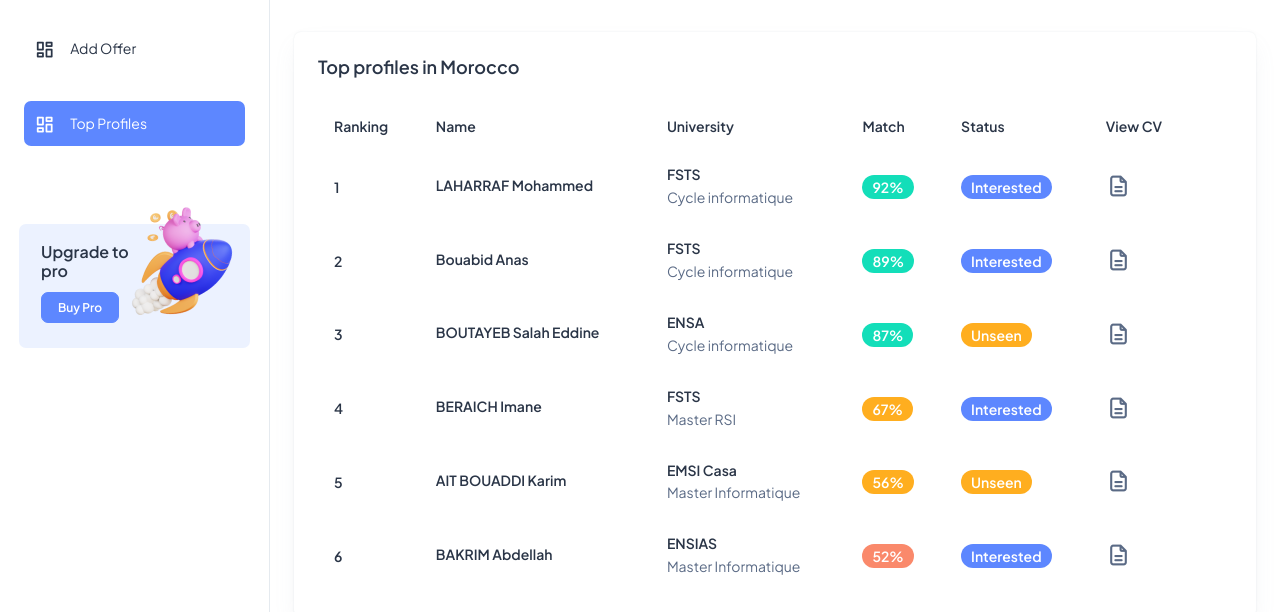
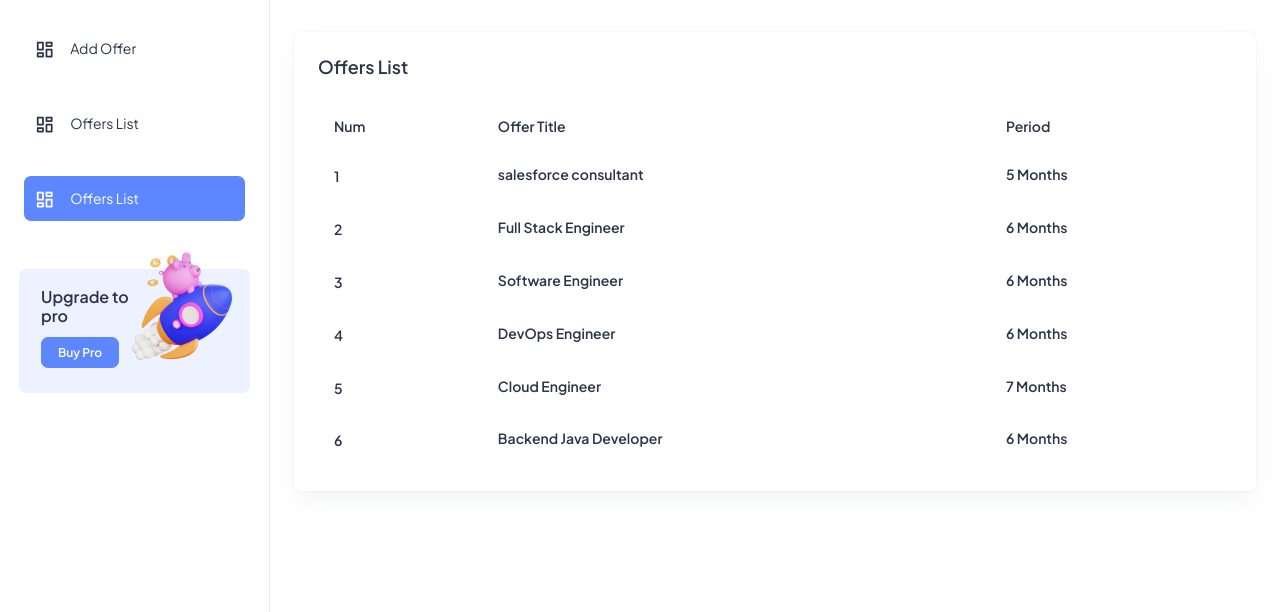
Before and after one commit to anasbouabid/hackathon-emsi, a website: page src/html/OffersList.html in a window 1280 px wide. Shown: the part 74-686 px from the top of the page. Drawn offline with Linux system fonts and the light colour scheme.

Commit message:
offers list

```diff
--- a/src/html/offer.html
+++ b/src/html/OffersList.html
@@ -47,20 +47,20 @@
                 <span>
                   <i class="ti ti-layout-dashboard"></i>
                 </span>
-                <span class="hide-menu">Top Profiles</span>
+                <span class="hide-menu">Offers List</span>
               </a>
             </li>
             <li class="nav-small-cap">
               <i class="ti ti-dots nav-small-cap-icon fs-4"></i>
             </li>
-       <!--     <li class="sidebar-item">
-              <a class="sidebar-link" href="index.html" aria-expanded="false">
+           <li class="sidebar-item">
+              <a class="sidebar-link" href="OffersList.html" aria-expanded="false">
                 <span>
                   <i class="ti ti-layout-dashboard"></i>
                 </span>
-                <span class="hide-menu">Dashboard</span>
+                <span class="hide-menu">Offers List</span>
               </a>
-            </li>-->
+            </li>
           </ul>
           <div class="unlimited-access hide-menu bg-light-primary position-relative mb-7 mt-5 rounded">
             <div class="d-flex">
@@ -125,21 +125,21 @@
           <div class="col-lg-16 d-flex align-items-stretch">
             <div class="card w-100">
               <div class="card-body p-4">
-                <h5 class="card-title fw-semibold mb-4">Top profiles in Morocco</h5>
+                <h5 class="card-title fw-semibold mb-4">Offers List</h5>
                 <div class="table-responsive">
                   <table class="table text-nowrap mb-0 align-middle">
                     <thead class="text-dark fs-4">
                       <tr>
                         <th class="border-bottom-0">
-                          <h6 class="fw-semibold mb-0">Ranking</h6>
+                          <h6 class="fw-semibold mb-0">Num</h6>
                         </th>
                         <th class="border-bottom-0">
-                          <h6 class="fw-semibold mb-0">Name</h6>
+                          <h6 class="fw-semibold mb-0">Offer Title</h6>
                         </th>
                         <th class="border-bottom-0">
-                          <h6 class="fw-semibold mb-0">University</h6>
+                          <h6 class="fw-semibold mb-0">Period</h6>
                         </th>
-                        <th class="border-bottom-0">
+                 <!--      <th class="border-bottom-0">
                           <h6 class="fw-semibold mb-0">Match</h6>
                         </th>
                         <th class="border-bottom-0">
@@ -147,26 +147,24 @@
                         </th>
                         <th class="border-bottom-0">
                           <h6 class="fw-semibold mb-0">View CV</h6>
-                        </th>
+                        </th>-->
                       </tr>
                     </thead>
                     <tbody>
                       <tr>
                         <td class="border-bottom-0"><h6 class="fw-semibold mb-0">1</h6></td>
                         <td class="border-bottom-0">
-                          <h6 class="fw-semibold mb-1">LAHARRAF Mohammed</h6>
+                          <h6 class="fw-semibold mb-1">salesforce consultant</h6>
                         </td>
                         <td class="border-bottom-0">
-                          <h6 class="fw-semibold mb-1">FSTS</h6>
-                            <span class="fw-normal">Cycle informatique</span>
-
+                          <h6 class="fw-semibold mb-1">5 Months</h6>
                         </td>
-                        <td class="border-bottom-0">
+                    <!--    <td class="border-bottom-0">
                           <div class="d-flex align-items-center gap-2">
                             <span class="badge bg-success rounded-3 fw-semibold">92%</span>
                           </div>
                         </td>
-                        <td class="border-bottom-0">
+                      <td class="border-bottom-0">
                           <div class="d-flex align-items-center gap-2">
                             <span class="badge bg-primary rounded-3 fw-semibold">Interested</span>
                           </div>
@@ -178,18 +176,17 @@
                         </td>
                         <td class="border-bottom-0">
                           <a class="sidebar-link" href="./ui-forms.html" aria-expanded="false"></a>
-                        </td>
+                        </td>-->
                       </tr>
                       <tr>
                         <td class="border-bottom-0"><h6 class="fw-semibold mb-0">2</h6></td>
                         <td class="border-bottom-0">
-                            <h6 class="fw-semibold mb-1">Bouabid Anas</h6>
+                            <h6 class="fw-semibold mb-1">Full Stack Engineer</h6>
                         </td>
                         <td class="border-bottom-0">
-                          <h6 class="fw-semibold mb-1">FSTS</h6>
-                            <span class="fw-normal">Cycle informatique</span>
+                          <h6 class="fw-semibold mb-1">6 Months</h6>
                         </td>
-                        <td class="border-bottom-0">
+                 <!--      <td class="border-bottom-0">
                           <div class="d-flex align-items-center gap-2">
                             <span class="badge bg-success rounded-3 fw-semibold">89%</span>
                           </div>
@@ -203,18 +200,17 @@
                           <span data-bs-toggle="modal" data-bs-target="#exampleModal" onclick="switchCV('https://anasbouabid.github.io/CV/Resume-BOUABID_ANAS.pdf')">
                             <i class="ti ti-file-description" style="font-size: 25px;"></i>
                           </span>
-                        </td>
+                        </td>-->
                       </tr>
                       <tr>
                         <td class="border-bottom-0"><h6 class="fw-semibold mb-0">3</h6></td>
                         <td class="border-bottom-0">
-                            <h6 class="fw-semibold mb-1">BOUTAYEB Salah Eddine</h6>
+                            <h6 class="fw-semibold mb-1">Software Engineer</h6>
                         </td>
                         <td class="border-bottom-0">
-                          <h6 class="fw-semibold mb-1">ENSA</h6>
-                            <span class="fw-normal">Cycle informatique</span>
+                          <h6 class="fw-semibold mb-1">6 Months</h6>
                         </td>
-                        <td class="border-bottom-0">
+                     <!--   <td class="border-bottom-0">
                           <div class="d-flex align-items-center gap-2">
                             <span class="badge bg-success rounded-3 fw-semibold">87%</span>
                           </div>
@@ -228,18 +224,17 @@
                           <span data-bs-toggle="modal" data-bs-target="#exampleModal" onclick="switchCV('https://anasbouabid.github.io/CV/Resume-BOUABID_ANAS.pdf')">
                             <i class="ti ti-file-description" style="font-size: 25px;"></i>
                           </span>
-                            </td>
+                            </td>-->
                       </tr>
                       <tr>
                         <td class="border-bottom-0"><h6 class="fw-semibold mb-0">4</h6></td>
                         <td class="border-bottom-0">
-                            <h6 class="fw-semibold mb-1">BERAICH Imane</h6>
+                            <h6 class="fw-semibold mb-1">DevOps Engineer</h6>
                         </td>
                         <td class="border-bottom-0">
-                          <h6 class="fw-semibold mb-1">FSTS</h6>
-                            <span class="fw-normal">Master RSI</span>
+                          <h6 class="fw-semibold mb-1">6 Months</h6>
                         </td>
-                        <td class="border-bottom-0">
+                 <!--       <td class="border-bottom-0">
                           <div class="d-flex align-items-center gap-2">
                             <span class="badge bg-warning rounded-3 fw-semibold">67%</span>
                           </div>
@@ -253,18 +248,17 @@
                           <span data-bs-toggle="modal" data-bs-target="#exampleModal" onclick="switchCV('https://anasbouabid.github.io/CV/Resume-BOUABID_ANAS.pdf')">
                             <i class="ti ti-file-description" style="font-size: 25px;"></i>
                           </span>
-                            </td>
+                            </td>-->
                       </tr>
                       <tr>
                         <td class="border-bottom-0"><h6 class="fw-semibold mb-0">5</h6></td>
                         <td class="border-bottom-0">
-                            <h6 class="fw-semibold mb-1">AIT BOUADDI Karim</h6>
+                            <h6 class="fw-semibold mb-1">Cloud Engineer</h6>
                         </td>
                         <td class="border-bottom-0">
-                          <h6 class="fw-semibold mb-1">EMSI Casa</h6>
-                            <span class="fw-normal">Master Informatique</span>
+                          <h6 class="fw-semibold mb-1">7 Months</h6>
                         </td>
-                        <td class="border-bottom-0">
+                   <!--     <td class="border-bottom-0">
                           <div class="d-flex align-items-center gap-2">
                             <span class="badge bg-warning rounded-3 fw-semibold">56%</span>
                           </div>
@@ -278,18 +272,17 @@
                           <span data-bs-toggle="modal" data-bs-target="#exampleModal" onclick="switchCV('https://anasbouabid.github.io/CV/Resume-BOUABID_ANAS.pdf')">
                             <i class="ti ti-file-description" style="font-size: 25px;"></i>
                           </span>
-                            </td>
+                            </td> -->
                       </tr>
                       <tr>
                         <td class="border-bottom-0"><h6 class="fw-semibold mb-0">6</h6></td>
                         <td class="border-bottom-0">
-                            <h6 class="fw-semibold mb-1">BAKRIM Abdellah</h6>
+                            <h6 class="fw-semibold mb-1">Backend Java Developer</h6>
                         </td>
                         <td class="border-bottom-0">
-                          <h6 class="fw-semibold mb-1">ENSIAS</h6>
-                            <span class="fw-normal">Master Informatique</span>
+                          <h6 class="fw-semibold mb-1">6 Months</h6>
                         </td>
-                        <td class="border-bottom-0">
+                  <!--     <td class="border-bottom-0">
                           <div class="d-flex align-items-center gap-2">
                             <span class="badge bg-danger rounded-3 fw-semibold">52%</span>
                           </div>
@@ -303,7 +296,7 @@
                           <span data-bs-toggle="modal" data-bs-target="#exampleModal" onclick="switchCV('https://anasbouabid.github.io/CV/Resume-BOUABID_ANAS.pdf')">
                             <i class="ti ti-file-description" style="font-size: 25px;"></i>
                           </span>
-                            </td>
+                            </td>-->
                       </tr>
                     </tbody>
                   </table>
```
Also changed, not shown: src/html/OfferPage.html (+4 -4 lines).
